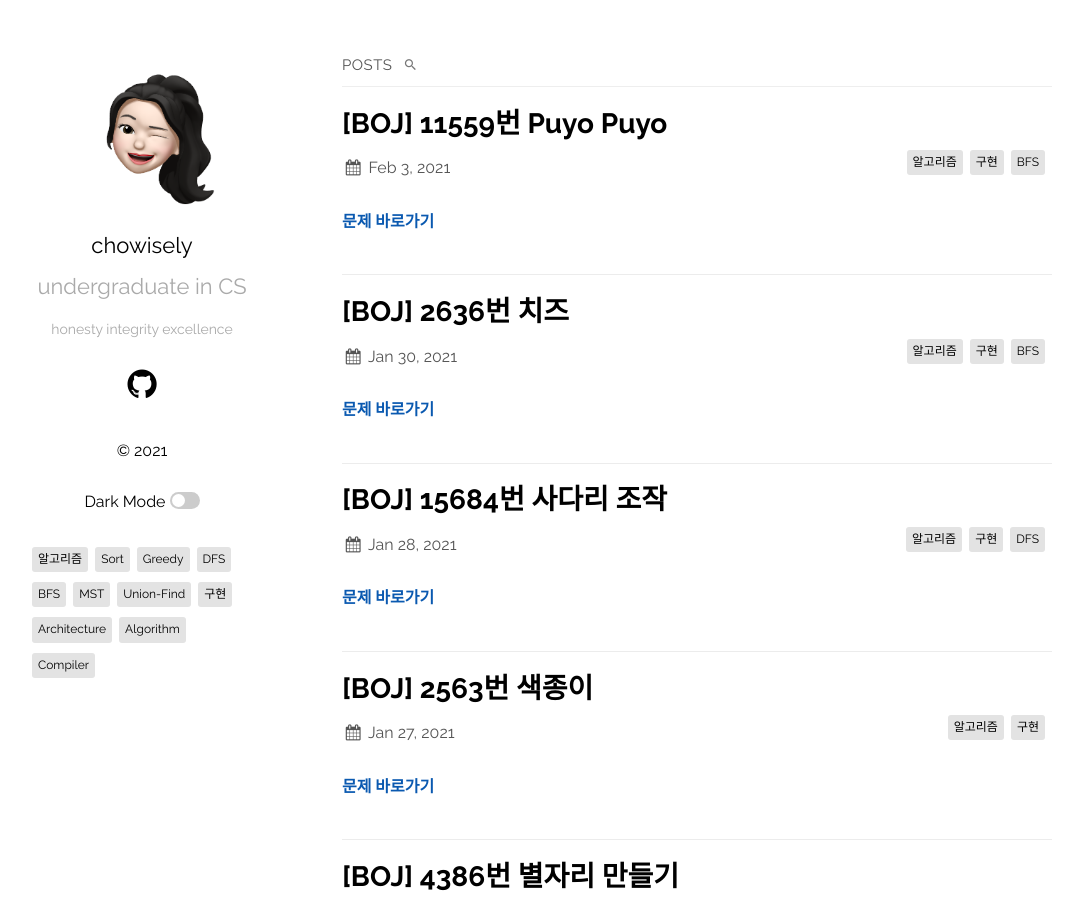
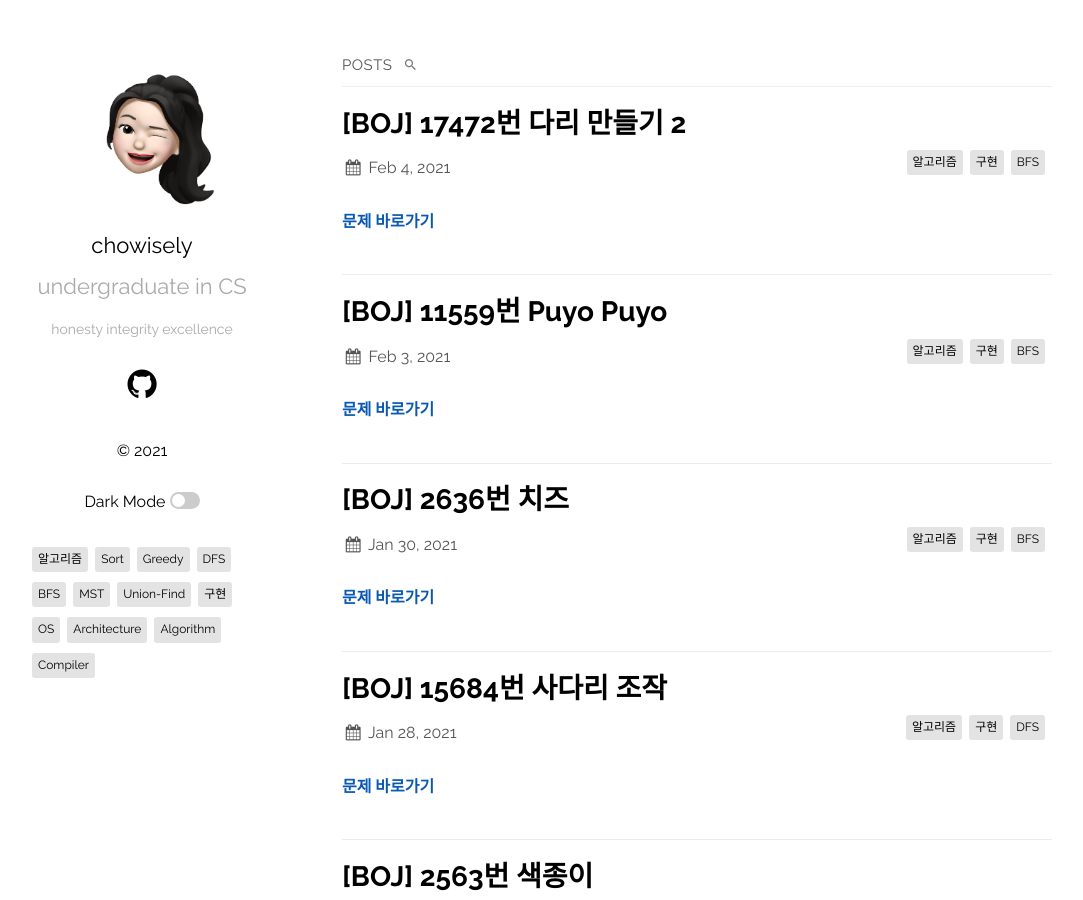
Before and after one commit to chowisely/chowisely.github.io, a Jekyll site: the page built from index.md, in a window 1280 px wide and 900 px high. Shown: the whole window, without its empty margins (73-1156 px from the left). Built offline with Jekyll 4.4.1, drawn with Linux system fonts in a browser that asks for light colours; some web fonts are replaced; part of the change alters nothing that is shown.

Commit message:
add boj-17472

````diff
--- a/_data/format.yml
+++ b/_data/format.yml
@@ -6,6 +6,7 @@ bfs: BFS
 MST: MST
 union-find: Union-Find
 구현: 구현
+os: OS
 architecture: Architecture
 algorithm: Algorithm
 compiler: Compiler
--- a/_data/tags.yml
+++ b/_data/tags.yml
@@ -6,6 +6,7 @@
 - MST
 - union-find
 - 구현
+- os
 - architecture
 - algorithm
 - compiler
--- /dev/null
+++ b/_posts/2021-02-04-BOJ-17472.md
@@ -0,0 +1,181 @@
+---
+layout:		post
+title:    "[BOJ] 17472번 다리 만들기 2"
+date:     2021-02-04 12:00:00 +0930
+tags:     [알고리즘, 구현, bfs]
+series:   BOJ
+comments: true
+---
+
+#### [문제 바로가기](https://www.acmicpc.net/problem/17472)
+
+#### 접근
+BFS로 각각의 섬들에 번호를 부여한 뒤, 임의의 두 섬을 이을 수 있는 간선들(길이 >= 2)을 우선순위 큐에 담았다. 이후에는 최소 스패닝 트리를 구하는 과정과 동일하다.
+
+두 섬을 잇는 간선은 상하좌우 네 방향에 대해서 탐색하도록 한다.
+
+```cpp
+#include <bits/stdc++.h>
+using namespace std;
+
+struct Edge {
+  int n1;
+  int n2;
+  int w;
+
+  Edge(int n1, int n2, int w): n1(n1), n2(n2), w(w) {}
+};
+
+struct comp {
+  bool operator() (const Edge& n1, const Edge& n2) {
+    return n1.w > n2.w;
+  }
+};
+
+int N, M;
+int arr[10][10];
+bool ckd[10][10];
+vector<pair<int,int> > islands[7];
+int parent[7];
+priority_queue<Edge, vector<Edge>, comp> pq;
+
+int dy[4] = {-1, 1, 0, 0};
+int dx[4] = {0, 0, -1, 1};
+
+void bfs(int y, int x, int k) {
+  int ny, nx;
+  queue<pair<int,int> > q;
+
+  ckd[y][x] = true;
+  arr[y][x] = k;
+  q.push(make_pair(y, x));
+  islands[k].push_back(make_pair(y, x));
+
+  while(!q.empty()) {
+    pair<int,int> p = q.front();
+    q.pop();
+
+    for(int i = 0; i < 4; i++) {
+      ny = p.first + dy[i];
+      nx = p.second + dx[i];
+      if(-1 < ny && ny < N && -1 < nx && nx < M && arr[ny][nx] && !ckd[ny][nx]) {
+        ckd[ny][nx] = true;
+        arr[ny][nx] = k;
+        q.push(make_pair(ny, nx));
+        islands[k].push_back(make_pair(ny, nx));
+      }
+    }
+  }
+}
+
+void find_path(int src, int dst) {
+  int ny, nx;
+
+  for(int i = 0; i < islands[src].size(); i++) {
+    // top
+    ny = islands[src][i].first;
+    nx = islands[src][i].second;
+    while(--ny >= 0) {
+      if(arr[ny][nx] != 0 && arr[ny][nx] != dst) break;
+      if(arr[ny][nx] == dst) {
+        int dist = abs(ny - islands[src][i].first) - 1;
+        if(dist >= 2)
+          pq.push(Edge(src, dst, dist));
+        break;
+      }
+    }
+
+    // bottom
+    ny = islands[src][i].first;
+    nx = islands[src][i].second;
+    while(++ny < N) {
+      if(arr[ny][nx] != 0 && arr[ny][nx] != dst) break;
+      if(arr[ny][nx] == dst) {
+        int dist = abs(ny - islands[src][i].first) - 1;
+        if(dist >= 2)
+          pq.push(Edge(src, dst, dist));
+        break;
+      }
+    }
+
+    // left
+    ny = islands[src][i].first;
+    nx = islands[src][i].second;
+    while(--nx >= 0) {
+      if(arr[ny][nx] != 0 && arr[ny][nx] != dst) break;
+      if(arr[ny][nx] == dst) {
+        int dist = abs(nx - islands[src][i].second) - 1;
+        if(dist >= 2)
+          pq.push(Edge(src, dst, dist));
+        break;
+      }
+    }
+
+    // right
+    ny = islands[src][i].first;
+    nx = islands[src][i].second;
+    while(++nx < M) {
+      if(arr[ny][nx] != 0 && arr[ny][nx] != dst) break;
+      if(arr[ny][nx] == dst) {
+        int dist = abs(nx - islands[src][i].second) - 1;
+        if(dist >= 2)
+          pq.push(Edge(src, dst, dist));
+        break;
+      }
+    }
+  }
+}
+
+int find(int n) {
+  if(parent[n] == n) return n;
+  return parent[n] = find(parent[n]);
+}
+
+void merge(int n1, int n2) {
+  n1 = find(n1);
+  n2 = find(n2);
+  if(n1 != n2) parent[n2] = n1;
+}
+
+bool isCyclic(int n1, int n2) {
+  if(find(n1) == find(n2)) return true;
+  merge(n1, n2);
+  return false;
+}
+
+int main() {
+  std::ios::sync_with_stdio(false);
+  cin.tie(NULL); cout.tie(NULL);
+  int island_idx = 1;
+  int cost = 0, cnt = 0;
+
+  cin >> N >> M;
+  for(int i = 0; i < N; i++)
+    for(int j = 0; j < M; j++)
+      cin >> arr[i][j];
+
+  for(int i = 0; i < N; i++)
+    for(int j = 0; j < M; j++)
+      if(arr[i][j] && !ckd[i][j])
+        bfs(i, j, island_idx++);
+
+  for(int i = 1; i < island_idx; i++) {
+    parent[i] = i;
+    for(int j = i + 1; j < island_idx; j++) {
+      find_path(i, j);
+    }
+  }
+
+  while(!pq.empty()) {
+    Edge e = pq.top();
+    pq.pop();
+
+    if(!isCyclic(e.n1, e.n2)) {
+      cost += e.w;
+      cnt++;
+    }
+  }
+
+  cout << (cost == 0 or cnt != island_idx - 2 ? -1 : cost);
+}
+```
````
